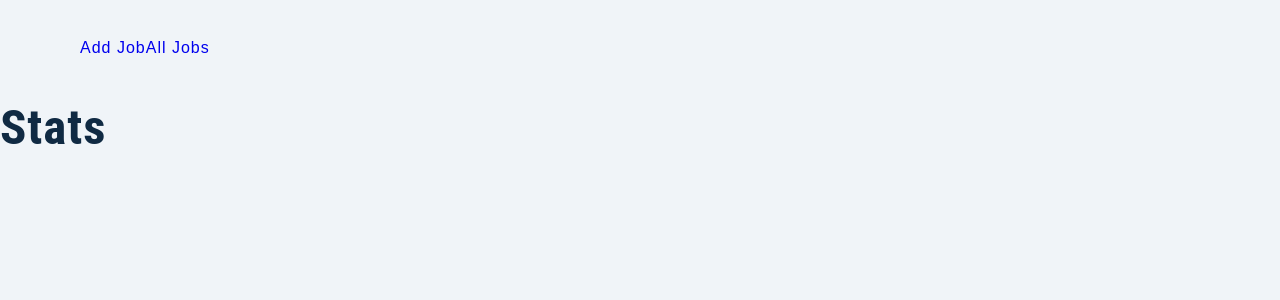
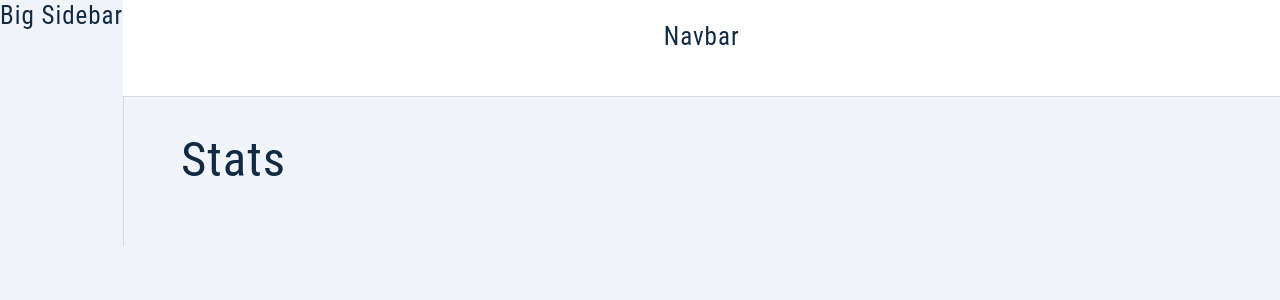
Before and after one commit to ZacharyTStone/haku, a React (Create React App) app in the folder client/: page / in a window 1280 px wide. Shown: the top 300 px of the page. Built offline with nearby package versions, Linux system fonts and the light colour scheme; sample sign-in values are in the browser's storage.

Commit message:
add protected route and sharedlayout components

```diff
--- a/client/src/App.js
+++ b/client/src/App.js
@@ -14,12 +14,20 @@ import AllJobs from "./pages/Dashboard/AllJobs";
 import Profile from "./pages/Dashboard/Profile";
 import SharedLayout from "./pages/Dashboard/SharedLayout";
 import Stats from "./pages/Dashboard/Stats";
+import ProtectedRoute from "./pages/ProtectedRoute";
 
 function App() {
   return (
     <BrowserRouter>
       <Routes>
-        <Route path="/" element={<SharedLayout />}>
+        <Route
+          path="/"
+          element={
+            <ProtectedRoute>
+              <SharedLayout />
+            </ProtectedRoute>
+          }
+        >
           <Route index element={<Stats />} />
           <Route path="add-job" element={<AddJob />} />
           <Route path="all-jobs" element={<AllJobs />} />
--- /dev/null
+++ b/client/src/Components/BigSidebar.js
@@ -0,0 +1,10 @@
+import Wrapper from "../assets/wrappers/BigSidebar";
+
+const BigSidebar = (props) => {
+  return (
+    <Wrapper>
+      <h4>Big Sidebar</h4>
+    </Wrapper>
+  );
+};
+export default BigSidebar;
--- /dev/null
+++ b/client/src/Components/Navbar.js
@@ -0,0 +1,10 @@
+import Wrapper from "../assets/wrappers/Navbar";
+const Navbar = (props) => {
+  return (
+    <Wrapper>
+      <h4>Navbar</h4>
+    </Wrapper>
+  );
+};
+
+export default Navbar;
--- /dev/null
+++ b/client/src/Components/SmallSidebar.js
@@ -0,0 +1,11 @@
+import Wrapper from "../assets/wrappers/SmallSidebar";
+
+const SmallSidebar = (props) => {
+  return (
+    <Wrapper>
+      <h4>Small Sidebar</h4>
+    </Wrapper>
+  );
+};
+
+export default SmallSidebar;
--- a/client/src/pages/Dashboard/SharedLayout.js
+++ b/client/src/pages/Dashboard/SharedLayout.js
@@ -1,14 +1,21 @@
-import { Outlet, Link } from "react-router-dom";
-import Wrapper from "../../assets/wrappers/LandingPage";
-
-const SharedLayout = ({ children }) => {
+import { Outlet } from "react-router-dom";
+import Wrapper from "../../assets/wrappers/SharedLayout";
+import SmallSidebar from "../../Components/SmallSidebar";
+import BigSidebar from "../../Components/BigSidebar";
+import Navbar from "../../Components/Navbar";
+const SharedLayout = () => {
   return (
     <Wrapper>
-      <nav>
-        <Link to="add-job">Add Job</Link>
-        <Link to="all-jobs">All Jobs</Link>
-      </nav>
-      <Outlet />
+      <main className="dashboard">
+        <SmallSidebar />
+        <BigSidebar />
+        <div>
+          <Navbar />
+          <div className="dashboard-page">
+            <Outlet />
+          </div>
+        </div>
+      </main>
     </Wrapper>
   );
 };
--- /dev/null
+++ b/client/src/pages/ProtectedRoute.js
@@ -0,0 +1,13 @@
+import { useAppContext } from "../context/appContext";
+import { Navigate } from "react-router-dom";
+
+const ProtectedRoute = ({ children }) => {
+  const { user } = useAppContext();
+  if (!user) {
+    return <Navigate to="/landing" />;
+  }
+
+  return children;
+};
+
+export default ProtectedRoute;
```
Also changed, not shown: 1 other file (tests, documents, lock files or other folders).
